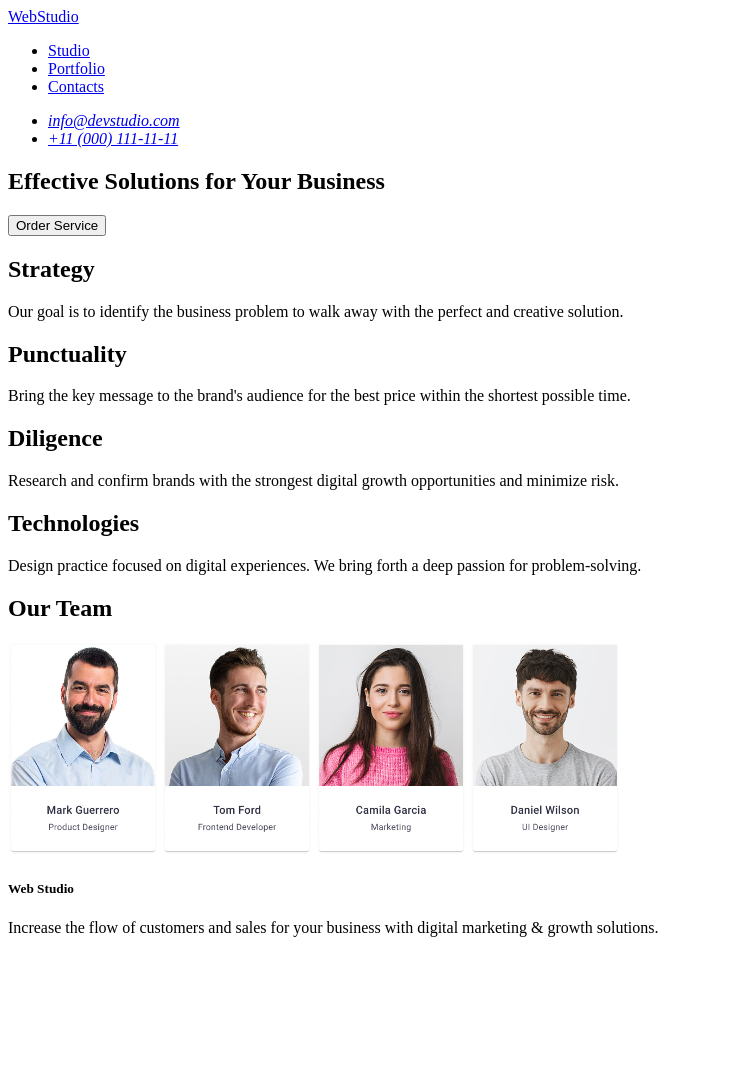
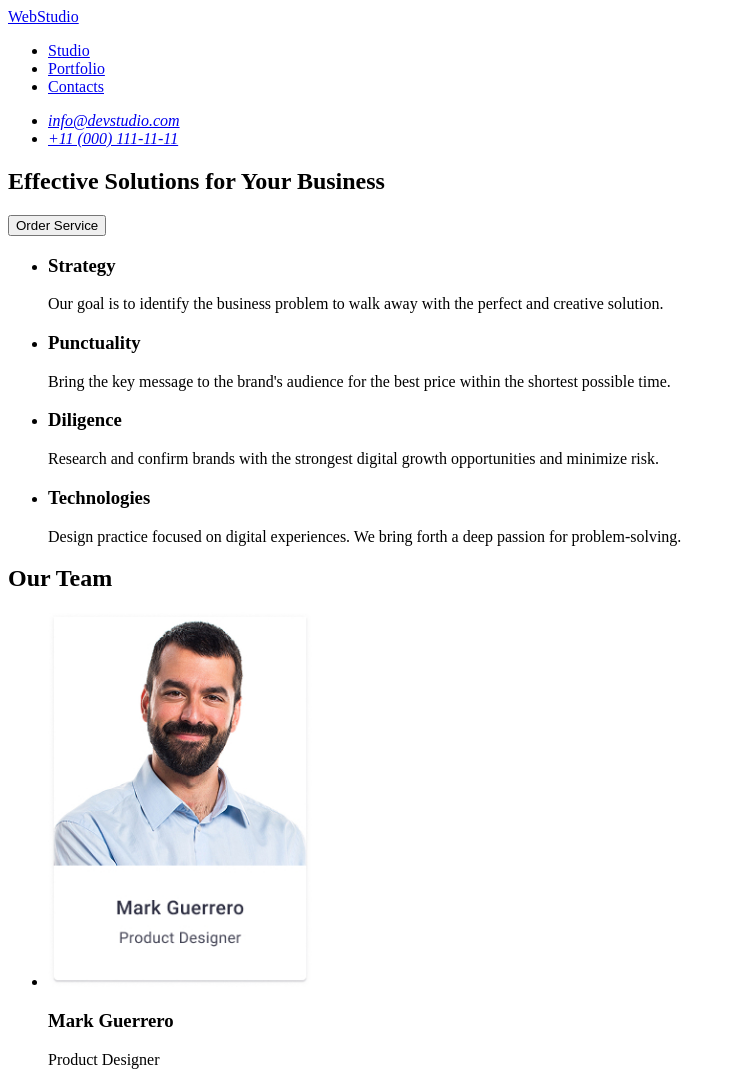
Before and after one commit to Pakholok-v/goit-markup-hw-01, a plain HTML site: page index.html in a window 1280 px wide. Shown: the top 1072 px of the page, without its empty margins (0-736 px from the left). Before the commit the page ends 953 px from the top, so only its background shows below. Drawn offline with Linux system fonts and the light colour scheme.

Commit message:
виправлення

```diff
--- a/index.html
+++ b/index.html
@@ -30,63 +30,78 @@
       </section>
 
       <section>
-        <h2>Strategy</h2>
+        <ul>
+          <li>
+            <h3>Strategy</h3>
             <p>
               Our goal is to identify the business problem to walk away with the
               perfect and creative solution.
             </p>
-      </section>
-
-      <section>
-        <h2>Punctuality</h2>
+          </li>
+          <li>
+            <h3>Punctuality</h3>
             <p>
               Bring the key message to the brand's audience for the best price
               within the shortest possible time.
             </p>
-      </section>
-
-      <section>
-        <h2>Diligence</h2>
+          </li>
+          <li>
+            <h3>Diligence</h3>
             <p>
               Research and confirm brands with the strongest digital growth
               opportunities and minimize risk.
             </p>
-      </section>
-
-      <section>
-        <h2>Technologies</h2>
+          </li>
+          <li>
+            <h3>Technologies</h3>
             <p>
-          Design practice focused on digital experiences. We bring forth a deep
-          passion for problem-solving.
+              Design practice focused on digital experiences. We bring forth a
+              deep passion for problem-solving.
             </p>
+          </li>
+        </ul>
       </section>
 
       <section>
         <h2>Our Team</h2>
+        <ul>
+          <li>
             <img
-          src="images/team-card-1.jpg"
-          alt="Mark Guerrero - Product Designer"
-          width="150"
+              src="./images/team-card-1.jpg"
+              alt="Mark Guerrero"
+              width="264"
             />
+            <h3>Mark Guerrero</h3>
+            <p>Product Designer</p>
+          </li>
+          <li>
+            <img src="./images/team-card-2.jpg" alt="Tom Ford" width="264" />
+            <h3>Tom Ford</h3>
+            <p>Frontend Developer</p>
+          </li>
+          <li>
             <img
-          src="images/team-card-2.jpg"
-          alt="Tom Ford - Frontend Developer"
-          width="150"
+              src="./images/team-card-3.jpg"
+              alt="Camila Garcia"
+              width="264"
             />
+            <h3>Camila Garcia</h3>
+            <p>Marketing</p>
+          </li>
+          <li>
             <img
-          src="images/team-card-3.jpg"
-          alt="Camila Garcia - Marketing"
-          width="150"
+              src="./images/team-card-4.jpg"
+              alt="Daniel Wilson"
+              width="264"
             />
-        <img
-          src="images/team-card-4.jpg"
-          alt="Daniel Wilson - UI Designer"
-          width="150"
-        />
+            <h3>Daniel Wilson</h3>
+            <p>UI Designer</p>
+          </li>
+        </ul>
       </section>
     </main>
     <footer>
-      <h5>Web Studio</h5>
+      <a href="./index.html">WebStudio</a>
       <p>
         Increase the flow of customers and sales for your business with digital
         marketing & growth solutions.
```
Lines whose indentation alone changed are shown as unchanged.
